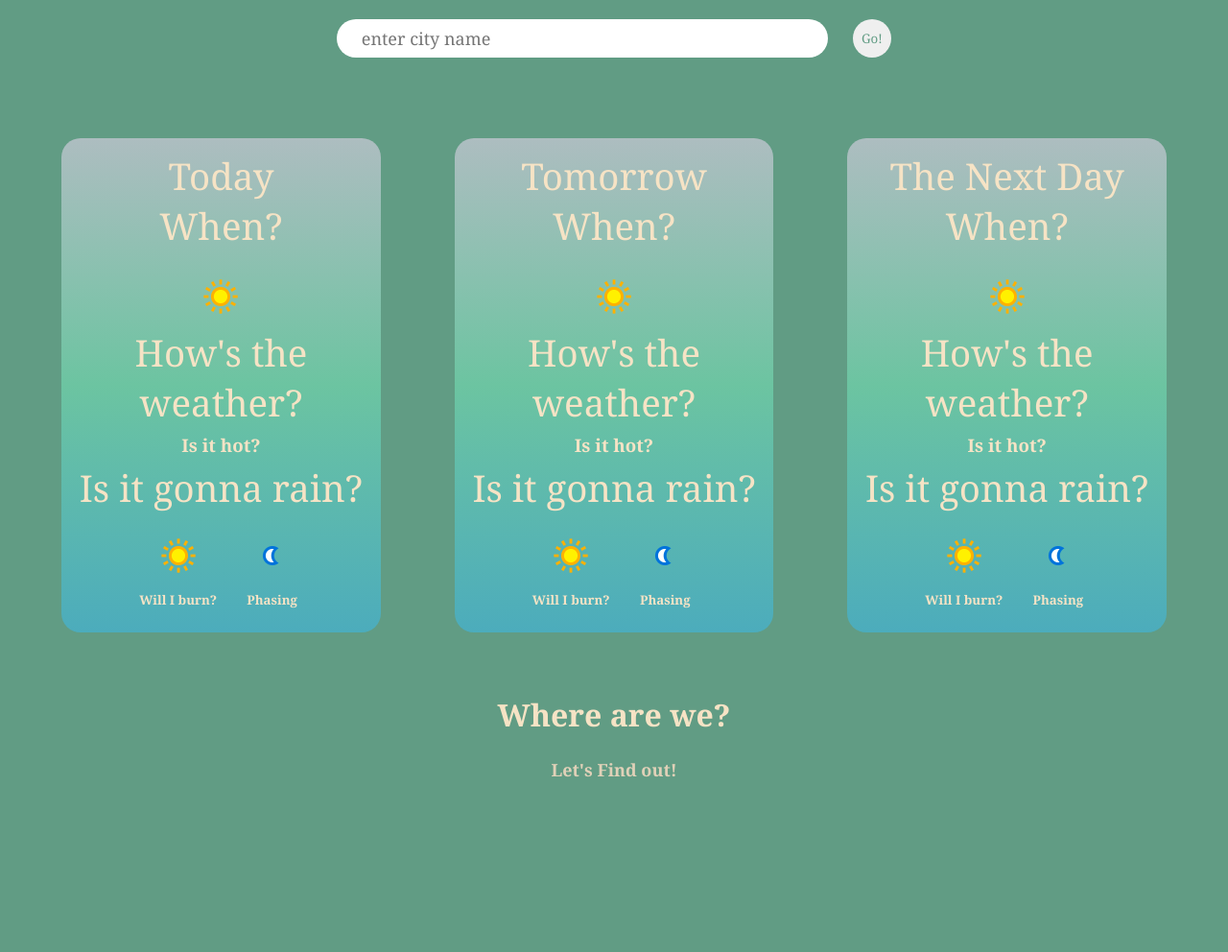
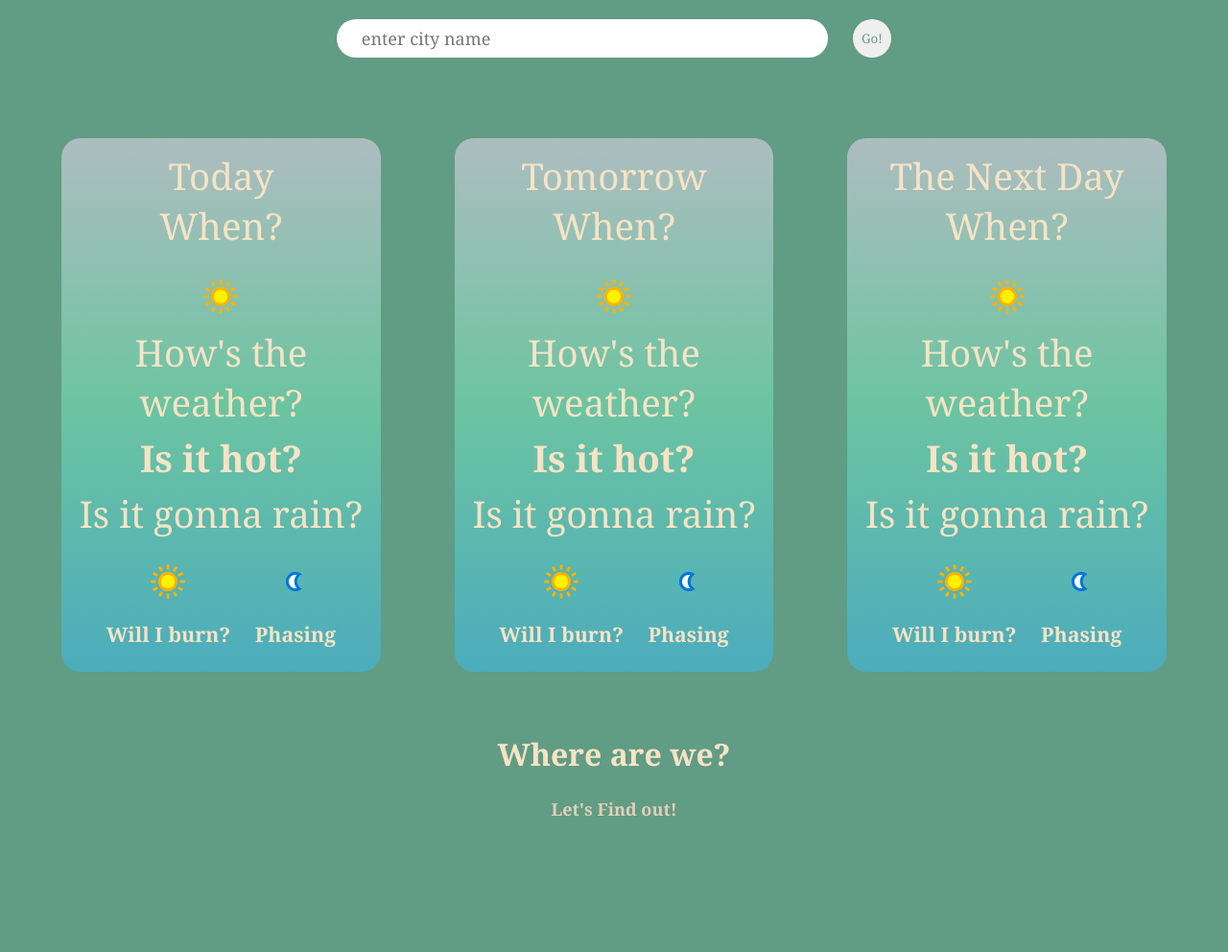
Before and after one commit to ASChavis/3-Day-Weather-API, a plain HTML site: page index.html in a window 1280 px wide. Shown: the top 992 px of the page at 96% size. Drawn offline with Linux system fonts and the light colour scheme.

Commit message:
Font size change

```diff
--- a/style/style.css
+++ b/style/style.css
@@ -69,12 +69,14 @@ input {
 
 h3{
     padding: 2%;
+    font-size: 3vw;
 }
 
 .details{
     display:flex;
     justify-content: center;
     color: #F6E3C5;
+    font-size: 2vw;
 }
 
 p {
```
